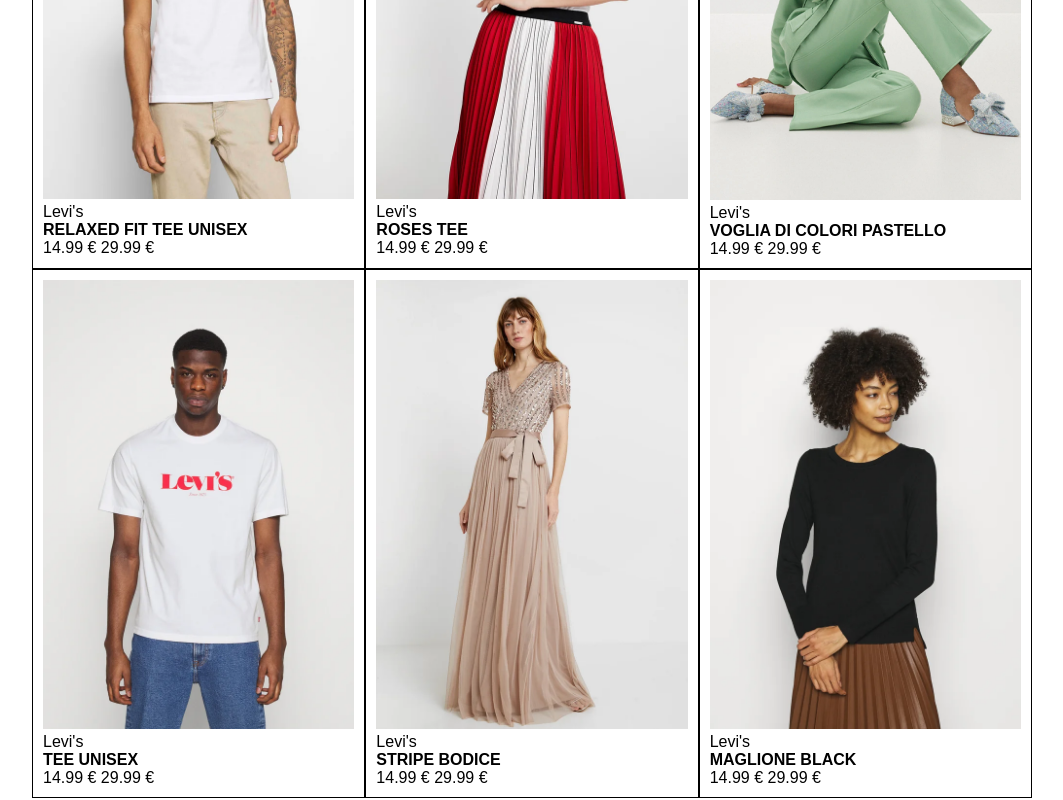
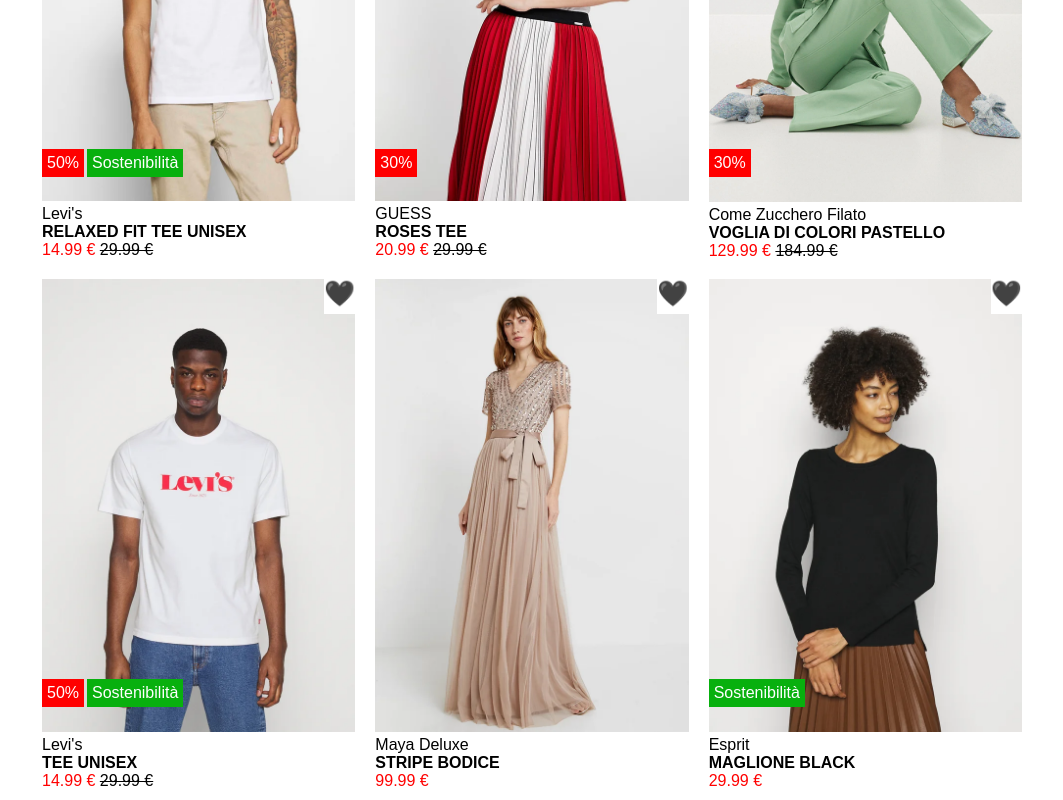
Before and after one commit to Lorenzo-Malatesta99/html-css-boolando, a plain HTML site: page index.html in a window 1280 px wide. Shown: the part 351-1151 px from the top of the page, without its empty margins (108-1171 px from the left). Drawn offline with Linux system fonts and the light colour scheme.

Commit message:
ADD position tags

```diff
--- a/index.html
+++ b/index.html
@@ -31,67 +31,80 @@
 
             <div class="col">
                 <figure>
-                    <img class="figure" src="./img/1.webp" alt="">
+                    <a href="#"><div class="prefe">&#128420;</div></a>
+                    <span class="big-sale"> 50% </span>
+                    <span class="ambiente">Sostenibilità</span>
+                    <img class="figure" src="./img/1.webp" alt="img 1">
                 </figure>
                 <caption>
                    <span> Levi's <br>
-                    <strong>RELAXED FIT TEE UNISEX</strong> <br>
-                    <span>14.99 € </span><span> 29.99 €</span>
+                    <a href="#"><strong>RELAXED FIT TEE UNISEX</strong></a> <br>
+                    <span class="sale">14.99 € </span><span class="full-price"> 29.99 €</span>
                 </caption>
             </div>
 
             <div class="col">
                 <figure>
-                    <img class="figure" src="./img/2.webp" alt="">
+                    <span class="big-sale"> 30% </span>
+                    <a href="#"><div class="prefe">&#128420;</div></a>
+                    <img class="figure" src="./img/2.webp" alt="img 2">
                 </figure>
                 <caption>
-                    Levi's <br>
-                    <strong>ROSES TEE</strong> <br>
-                    <span>14.99 € </span><span> 29.99 €</span>
+                    GUESS <br>
+                    <a href="#"><strong>ROSES TEE</strong></a> <br>
+                    <span class="sale">20.99 € </span><span class="full-price"> 29.99 €</span>
                 </caption>
             </div>
 
             <div class="col">
                 <figure>
-                    <img class="figure" src="./img/3.webp" alt="">
+                    <span class="big-sale"> 30% </span>
+                    <a href="#"><div class="prefe">&#128420;</div></a>
+                    <img class="figure" src="./img/3.webp" alt="img 3">
                 </figure>
                 <caption>
-                    Levi's<br>
-                    <strong>VOGLIA DI COLORI PASTELLO</strong> <br>
-                    <span>14.99 € </span><span> 29.99 €</span>
+                    Come Zucchero Filato<br>
+                    <a href="#"><strong>VOGLIA DI COLORI PASTELLO</strong></a> <br>
+                    <span class="sale">129.99 € </span><span class="full-price"> 184.99 €</span>
                 </caption>
             </div>
 
             <div class="col">
                 <figure>
-                    <img class="figure" src="./img/4.webp" alt="">
+                    <span class="big-sale"> 50% </span>
+                    <span class="ambiente">Sostenibilità</span>
+                    <a href="#"><div class="prefe">&#128420;</div></a>
+                    <img class="figure" src="./img/4.webp" alt="img 4">
                 </figure>
                 <caption>
                     Levi's<br>
-                    <strong>TEE UNISEX</strong> <br>
-                    <span>14.99 € </span><span> 29.99 €</span>
+                    <a href="#"><strong>TEE UNISEX</strong></a> <br>
+                    <span class="sale">14.99 € </span><span class="full-price"> 29.99 €</span>
                 </caption>
             </div>
 
             <div class="col">
                 <figure>
-                    <img class="figure" src="./img/5.webp" alt="">
+                    <a href="#"><div class="prefe">&#128420;</div></a>
+                    <img class="figure" src="./img/5.webp" alt="img 5">
                 </figure>
                 <caption>
-                    Levi's <br>
-                    <strong>STRIPE BODICE</strong> <br>
-                    <span>14.99 € </span><span> 29.99 €</span>
+                    Maya Deluxe<br>
+                    <a href="#"><strong>STRIPE BODICE</strong></a> <br>
+                    <span class="sale">99.99 € </span>
                 </caption>
             </div>
 
             <div class="col">
                 <figure>
-                    <img class="figure" src="./img/6.webp" alt="">
+                    <span class="only ambiente">Sostenibilità</span>
+                    <a href="#"><div class="prefe">&#128420;</div></a>
+                    <img class="figure" src="./img/6.webp" alt="img 6">
                 </figure>
                 <caption>
-                    Levi's <br>
-                    <strong>MAGLIONE BLACK</strong> <br>
-                    <span>14.99 € </span><span> 29.99 €</span>
+                    Esprit<br>
+                    <a href="#"><strong>MAGLIONE BLACK</strong></a> <br>
+                    <span class="sale"> 29.99 €</span>
                 </caption>
             </div>
 
@@ -99,6 +112,8 @@
         </div>
       </section>
     </main>
-    <footer></footer>
+    <footer>
+
+    </footer>
   </body>
 </html>
--- a/style.css
+++ b/style.css
@@ -8,6 +8,7 @@
 
 html{
     font-family: sans-serif;
+    font-weight: 400;
 }
 
 header{
@@ -23,7 +24,6 @@
 .col {
   width: calc(100% / 3);
   height: 50%;
-  border: 1px solid black;
   align-items: center;
   padding: 10px;
 }
@@ -75,6 +75,46 @@
     width: 20px;
 }
 
-.brand{
+.sale{
+    color: red;
+}
 
+.full-price{
+    text-decoration: line-through;
 }
+
+figure{
+    position: relative;
+}
+
+.prefe{
+    font-size: 25px;
+    height: 35px;
+    width: 35px;
+    background-color: white;
+    position: absolute;
+    left: 90%;
+    z-index: 1;
+}
+
+.big-sale{
+    background-color: red;
+    text-align: center;
+    padding: 5px;
+    color: white;
+    position: absolute;
+    top: 400px;
+}
+
+.ambiente{
+    background-color: rgb(8, 176, 14);
+    color: white;
+    padding: 5px;
+    position: absolute;
+    top: 400px;
+    left: 45px;
+}
+
+.only.ambiente{
+    left: 0;
+}
```
